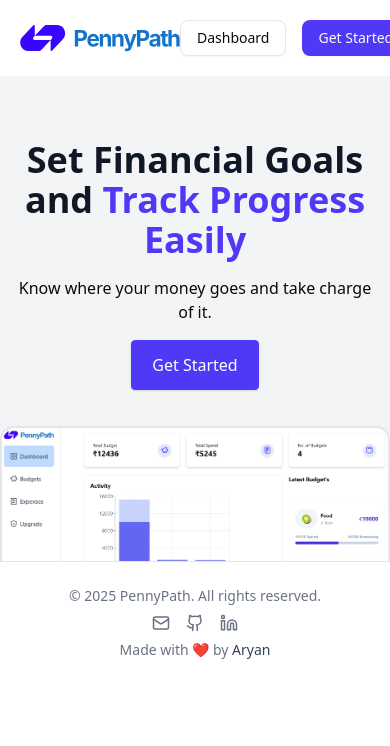
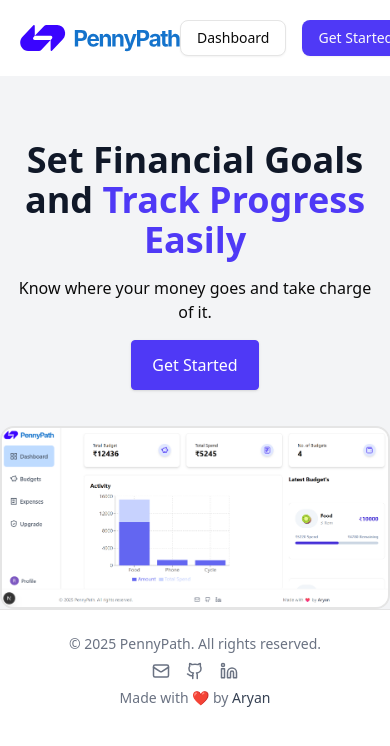
Before and after one commit to Aryan0512398/PennyPath, a Next.js app: page / in a window 390 px wide. Shown: the top 746 px of the page. Built offline with nearby package versions, Linux system fonts and the light colour scheme; no server answers.

Commit message:
Footer Changes

```diff
--- a/components/Footer.jsx
+++ b/components/Footer.jsx
@@ -4,7 +4,7 @@
 
 function Footer() {
   return (
-  <footer className="w-full relative bottom-12   md:bottom-0 bg-white border-t py-6 text-sm text-gray-500 ">
+  <footer className="w-full relative     md:bottom-0 bg-white border-t py-6 text-sm text-gray-500 ">
   <div className="max-w-4xl mx-auto flex flex-col sm:flex-row justify-between items-center px-4 gap-2 text-center">
     <p>© {new Date().getFullYear()} PennyPath. All rights reserved.</p>
 
```
